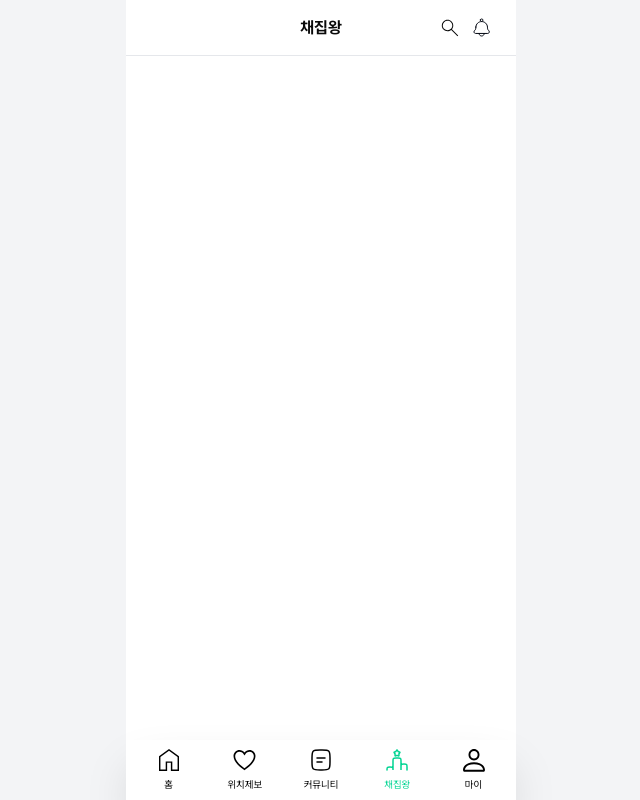
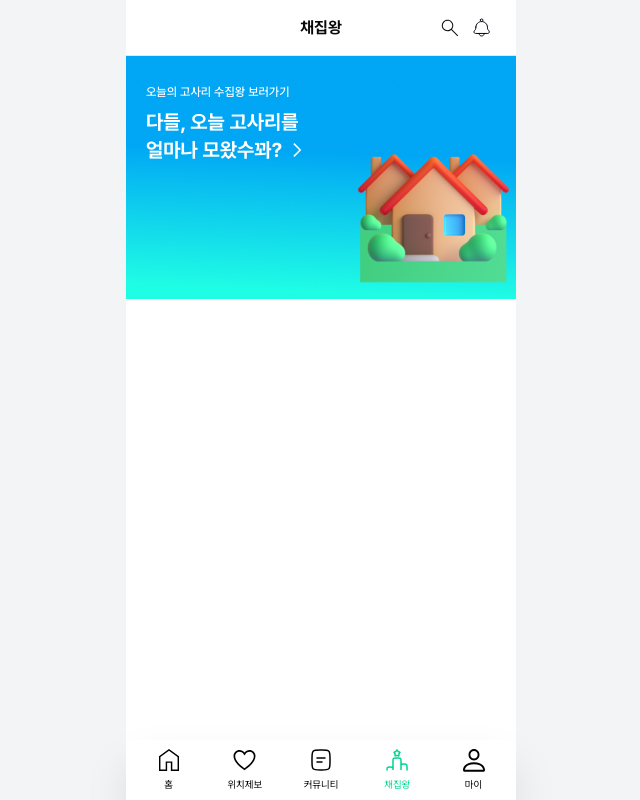
Before and after one commit to gogosari/gogosari-fe, a Next.js app: page /ranking in a window 1280 px wide. Shown: the whole page, without its empty margins (319-959 px from the left). Built offline with nearby package versions, Linux system fonts and the light colour scheme.

Commit message:
feat: ranking 배너 추가

```diff
--- a/app/(main)/ranking/page.tsx
+++ b/app/(main)/ranking/page.tsx
@@ -1,9 +1,11 @@
+import RankingBanner from '@/features/ranking/components/banner'
 import Header from '@/shared/components/common/header'
 
 export default function RankingPage() {
   return (
     <>
       <Header>채집왕</Header>
+      <RankingBanner />
       <div className="px-5 pb-[80px]"></div>
     </>
   )
--- /dev/null
+++ b/features/ranking/components/banner.tsx
@@ -0,0 +1,34 @@
+'use client'
+
+import Image from 'next/image'
+import { toast } from 'sonner'
+
+import BannerImage from '@/public/images/ranking-banner.png'
+import ChevronRightIcon from '@/public/svgs/chevron-right.svg'
+import { Button } from '@/shared/components/ui/button'
+import { TOAST_WAITING } from '@/shared/constants/toast'
+
+export default function RankingBanner() {
+  const handleClick = () => {
+    toast(TOAST_WAITING)
+  }
+
+  return (
+    <section className="-mt-5">
+      <Button
+        variant="ghost"
+        onClick={handleClick}
+        className="relative h-[243px] w-full items-baseline justify-baseline p-0"
+      >
+        <Image src={BannerImage} alt="" priority={true} fill className="object-cover" />
+        <div className="relative px-5 py-7 text-left">
+          <p className="text-xs font-medium text-white">오늘의 고사리 수집왕 보러가기</p>
+          <h2 className="mt-2 flex items-end text-xl font-bold text-white">
+            다들, 오늘 고사리를 <br /> 얼마나 모왔수꽈?{' '}
+            <ChevronRightIcon className="mb-1.5 -ml-2.5" />
+          </h2>
+        </div>
+      </Button>
+    </section>
+  )
+}
```
Also changed, not shown: public/images/ranking-banner.png (added).
